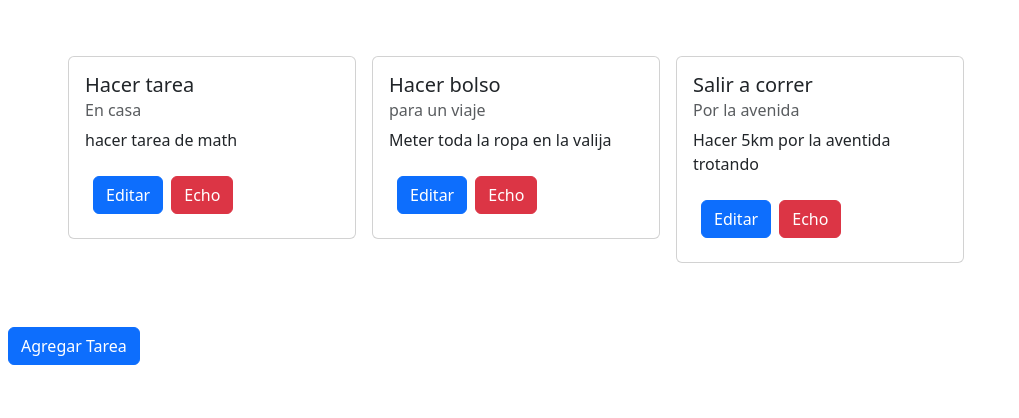
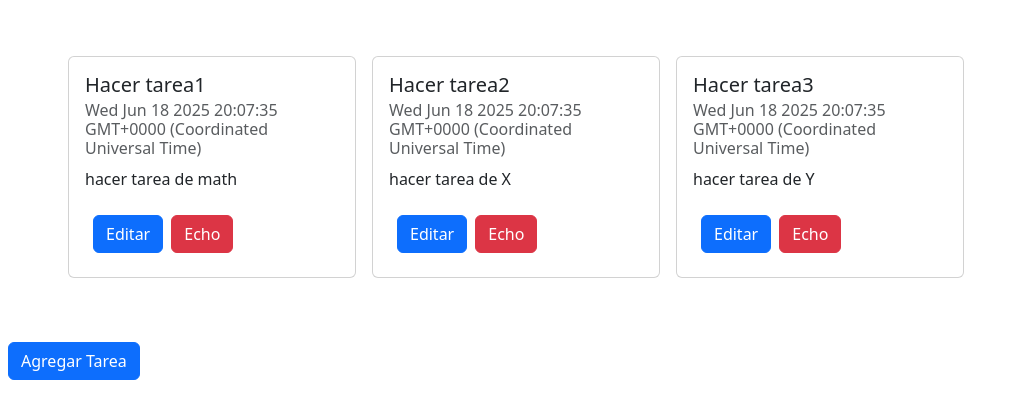
Before and after one commit to QuispeAbel/angular, an Angular app: page / in a window 1280 px wide. Shown: the top 418 px of the page, without its empty margins (0-1019 px from the left). Built offline with nearby package versions, Linux system fonts and the light colour scheme.

Commit message:
iterface+tareasenapp

```diff
--- a/src/app/app.component.html
+++ b/src/app/app.component.html
@@ -1,3 +1,3 @@
-<app-task-list></app-task-list>
+<app-task-list [tareas]="componentes"></app-task-list>
 <button type="button" class="btn btn-primary m-2" (click)="agregarTarea()">Agregar Tarea</button>
 <app-edit-modal *ngIf="mostrarModal$ | async"></app-edit-modal>
--- a/src/app/app.component.ts
+++ b/src/app/app.component.ts
@@ -1,6 +1,7 @@
 import { Component } from '@angular/core';
 import { MostrarModalService } from './services/mostrar-modal.service';
 import { Observable } from 'rxjs';
+import { Tarea } from './models/tarea.model';
 
 @Component({
   selector: 'app-root',
@@ -8,6 +9,12 @@ import { Observable } from 'rxjs';
   styleUrls: ['./app.component.css']
 })
 export class AppComponent {
+
+  componentes : Tarea[] = [
+    {id: 0,titulo:"Hacer tarea1",fechaCreacion:new Date(), descripcion:"hacer tarea de math", estado: 'pendiente'},
+    {id: 2,titulo:"Hacer tarea2",fechaCreacion:new Date(), descripcion:"hacer tarea de X", estado: 'en progreso'},
+    {id: 3,titulo:"Hacer tarea3",fechaCreacion:new Date(), descripcion:"hacer tarea de Y", estado: 'completada'},
+  ]
 
     public mostrarModal$ : Observable<boolean>
 
--- a/src/app/components/task-list/task-list.component.html
+++ b/src/app/components/task-list/task-list.component.html
@@ -1,3 +1,3 @@
 <div class="container d-flex m-5">
-    <app-task *ngFor = "let tarea of componentes" [tarea]="tarea"></app-task>
+    <app-task *ngFor = "let tarea of tareas" [tarea]="tarea"></app-task>
 </div>
--- a/src/app/components/task-list/task-list.component.ts
+++ b/src/app/components/task-list/task-list.component.ts
@@ -1,4 +1,4 @@
-import { Component } from '@angular/core';
+import { Component, Input } from '@angular/core';
 import { Tarea } from 'src/app/models/tarea.model';
 
 @Component({
@@ -6,12 +6,16 @@ import { Tarea } from 'src/app/models/tarea.model';
   templateUrl: './task-list.component.html',
   styleUrls: ['./task-list.component.css']
 })
+
 export class TaskListComponent {
-  componentes : Tarea[] = [
-    {titulo:"Hacer tarea",subtitle:"En casa", descripcion:"hacer tarea de math"},
-    {titulo:"Hacer bolso",subtitle:"para un viaje", descripcion:"Meter toda la ropa en la valija"},
-    {titulo:"Salir a correr",subtitle:"Por la avenida", descripcion:"Hacer 5km por la aventida trotando"},
-  ]
+
+  @Input() tareas : Tarea[] = [];
+
+  // componentes : Tarea[] = [
+  //   {titulo:"Hacer tarea",subtitle:"En casa", descripcion:"hacer tarea de math"},
+  //   {titulo:"Hacer bolso",subtitle:"para un viaje", descripcion:"Meter toda la ropa en la valija"},
+  //   {titulo:"Salir a correr",subtitle:"Por la avenida", descripcion:"Hacer 5km por la aventida trotando"},
+  // ]
 
 
 }
--- a/src/app/components/task/task.component.html
+++ b/src/app/components/task/task.component.html
@@ -1,7 +1,7 @@
 <div class="card m-2" style="width: 18rem;">
   <div class="card-body">
     <h5 class="card-title">{{tarea?.titulo}}</h5>
-    <h6 class="card-subtitle mb-2 text-muted">{{tarea?.subtitle}}</h6>
+    <h6 class="card-subtitle mb-2 text-muted">{{tarea?.fechaCreacion}}</h6>
     <p class="card-text">{{tarea?.descripcion}}</p>
     <button (click)="editar()" type="button" class="btn btn-primary m-2">Editar</button>
     <button (click)="cerrar()" type="button" class="btn btn-danger">Echo</button>
--- a/src/app/components/task/task.component.ts
+++ b/src/app/components/task/task.component.ts
@@ -10,7 +10,7 @@ import { MostrarModalService } from 'src/app/services/mostrar-modal.service';
 
 export class TaskComponent {
 
-  @Input() tarea? : Tarea = {titulo:'',subtitle: '',descripcion:''}
+  @Input() tarea? : Tarea = {id: null,titulo:'',fechaCreacion: '',descripcion:'',estado: null}
 
   //@Output() edicion : EventEmitter<Tarea> = new EventEmitter<Tarea>
 
--- a/src/app/models/tarea.model.ts
+++ b/src/app/models/tarea.model.ts
@@ -1,5 +1,9 @@
 export interface Tarea {
+    id: number | null,
     titulo: string,
-    subtitle: string,
+    fechaCreacion: Date | string,
     descripcion: string,
+    estado: TareaEstado | null,
 }
+
+export type TareaEstado = 'pendiente' | 'en progreso' | 'completada';
```
